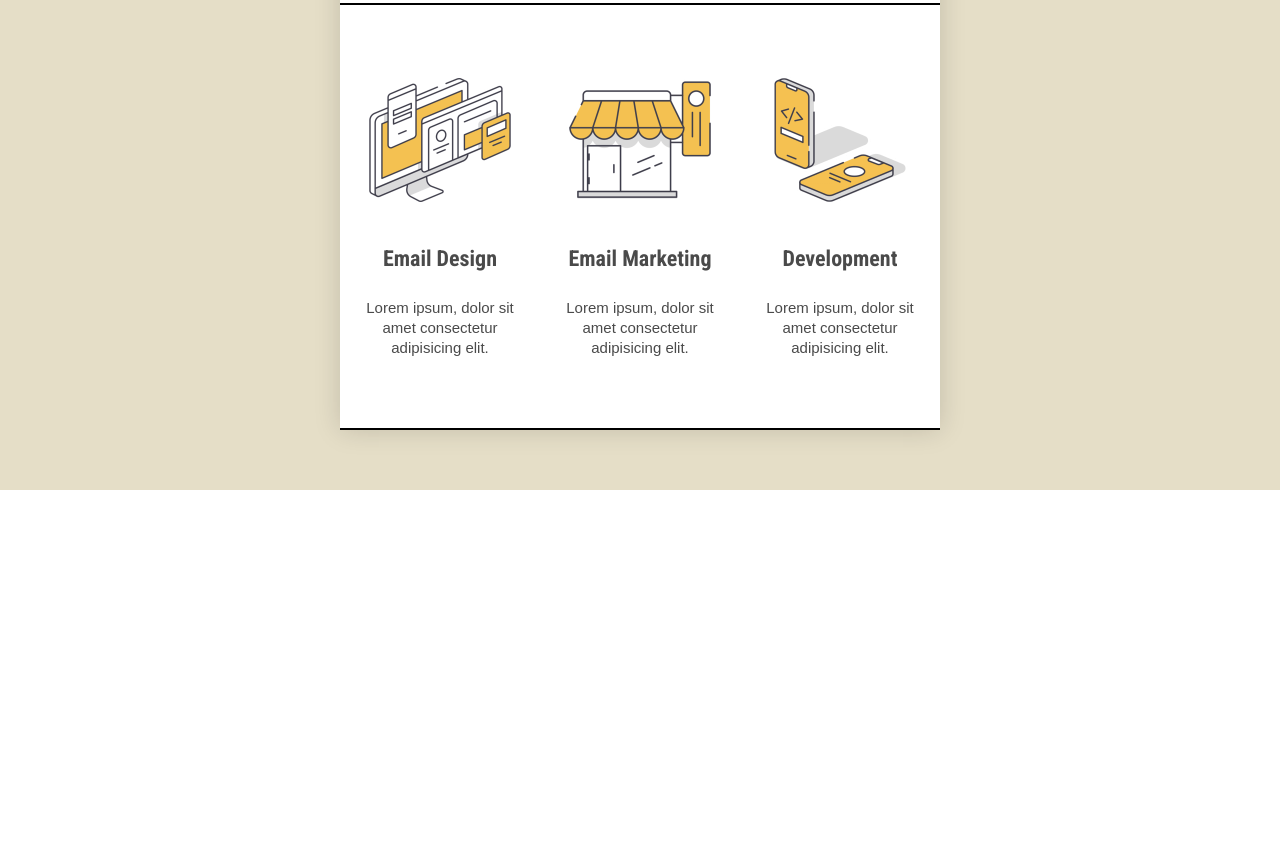
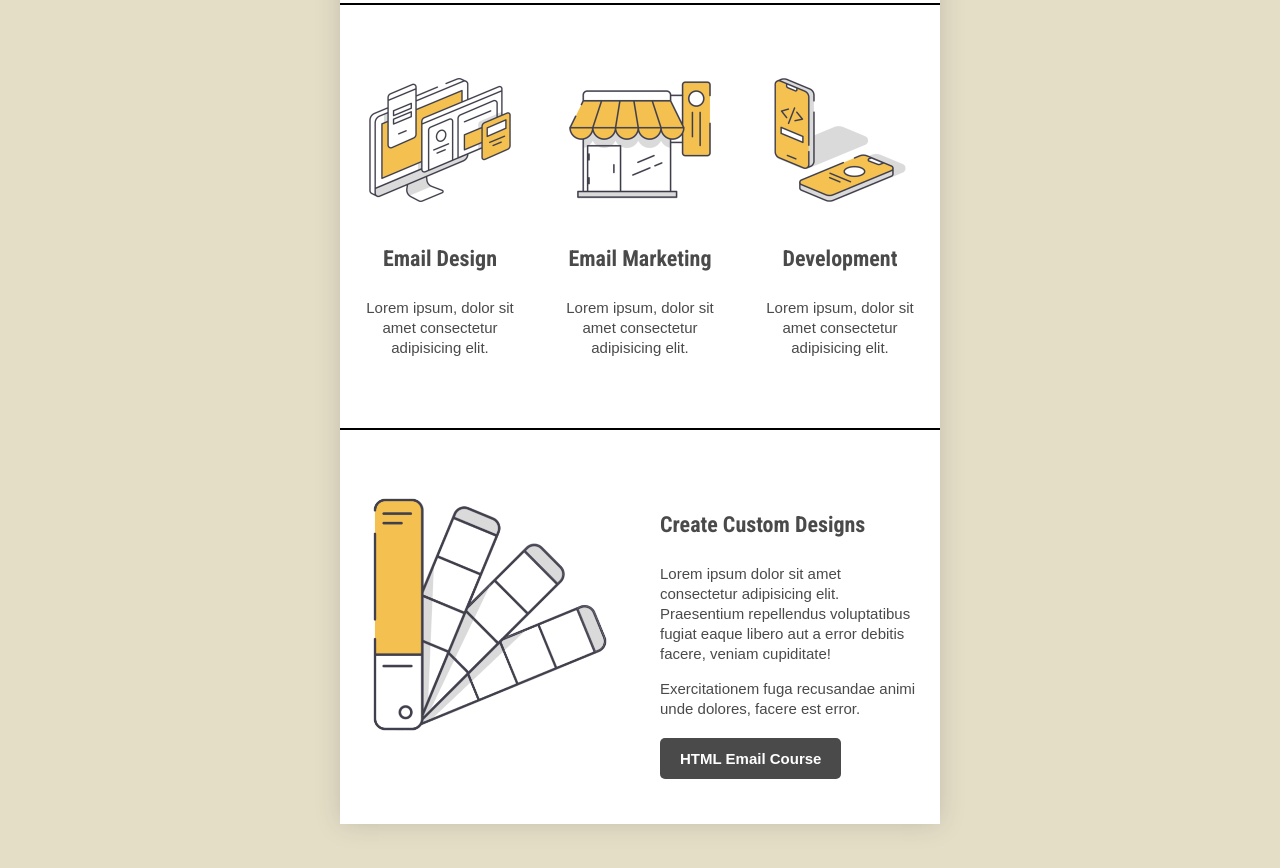
Before and after one commit to adam9417/HTMLEmailTemplateProj, a plain HTML site: page index.html in a window 1280 px wide. Shown: the part 776-1644 px from the top of the page. Before the commit the page ends 1266 px from the top, so only its background shows below. Drawn offline with Linux system fonts and the light colour scheme.

Commit message:
Two column section and styling

```diff
--- a/index.html
+++ b/index.html
@@ -19,14 +19,12 @@
       img {
         border: 0;
       }
-
       .wrapper {
         width: 100%;
         table-layout: fixed;
         background-color: #e5dec7;
         padding-bottom: 60px;
       }
-
       .main {
         width: 100%;
         max-width: 600px;
@@ -68,27 +66,35 @@
         font-weight: bold;
         border-radius: 5px;
       }
-
       .three-columns {
         font-size: 0;
         padding: 35px 0 20px;
       }
-
       .three-columns .column {
         width: 100%;
         max-width: 200px;
         display: inline-block;
         vertical-align: top;
       }
-
       .three-columns .padding {
         padding: 25px;
       }
-
       .three-columns .content {
         font-size: 15px;
         line-height: 20px;
       }
+			.two-columns.last {
+				padding: 35px 0;
+      }
+			.two-columns .padding{
+				padding: 20px;
+			}
+			.two-columns .content {
+				text-align: left;
+				font-size: 15px;
+				line-height: 20px;
+			}
+
     </style>
   </head>
   <body>
@@ -282,6 +288,44 @@
           <td height="2px" style="background-color: black"></td>
         </tr>
         <!-- TWO COLUMN SECTION -->
+				<tr>
+					<td>
+						<table width="100%">
+							<tr>
+								<td class="two-columns last">
+								  <table class="column">
+										<tr>
+											<td class="padding">
+												<table class="content">
+													<tr>
+														<td>
+															<a href=""><img src="img/palette.png" alt="" width="260"></a>
+														</td>
+													</tr>
+												</table>
+											</td>
+										</tr>
+									</table>
+									<table class="column">
+										<tr>
+											<td class="padding">
+												<table class="content">
+													<tr>
+														<td>
+															<h4>Create Custom Designs</h4>
+															<p>Lorem ipsum dolor sit amet consectetur adipisicing elit. Praesentium repellendus voluptatibus fugiat eaque libero aut a error debitis facere, veniam cupiditate!</p> <p style="padding-bottom: 15px;">Exercitationem fuga recusandae animi unde dolores, facere est error.</p>
+															<a href="" class="button"">HTML Email Course</a>
+														</td>
+													</tr>
+												</table>
+											</td>
+										</tr>
+									</table>
+								</td>
+							</tr>
+						</table>
+					</td>
+				</tr>
 
         <!-- FOOTER SECTION -->
       </table>
```
